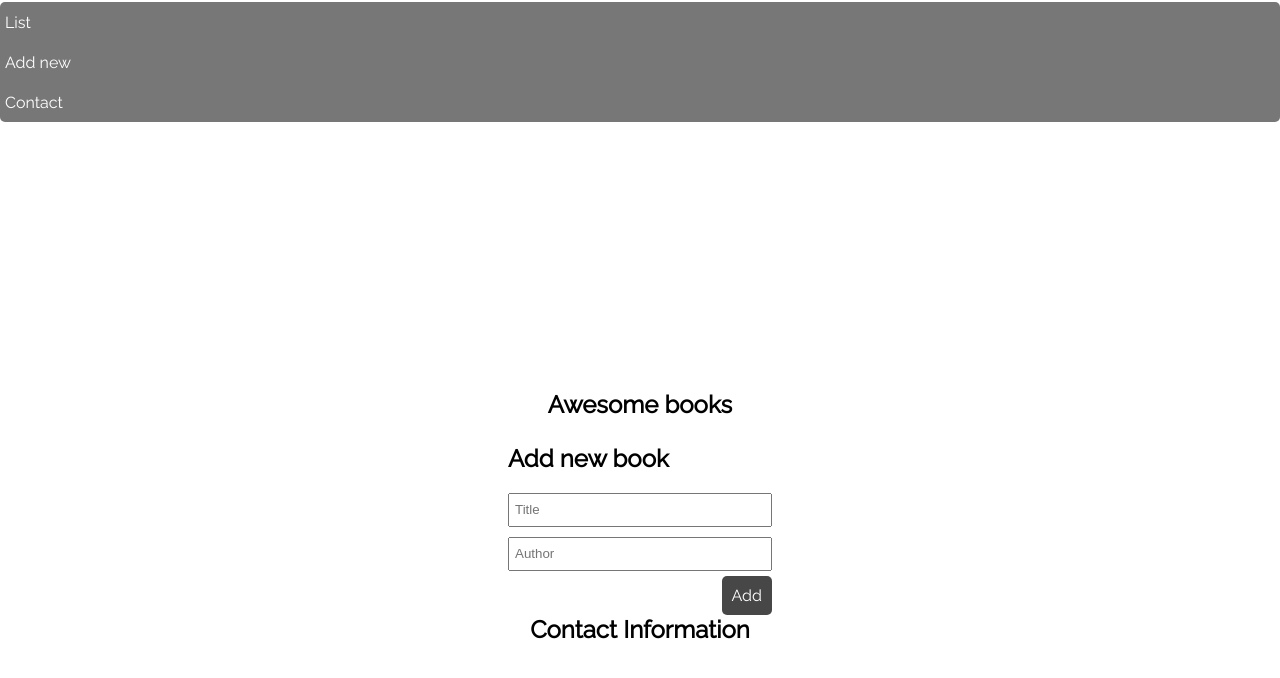
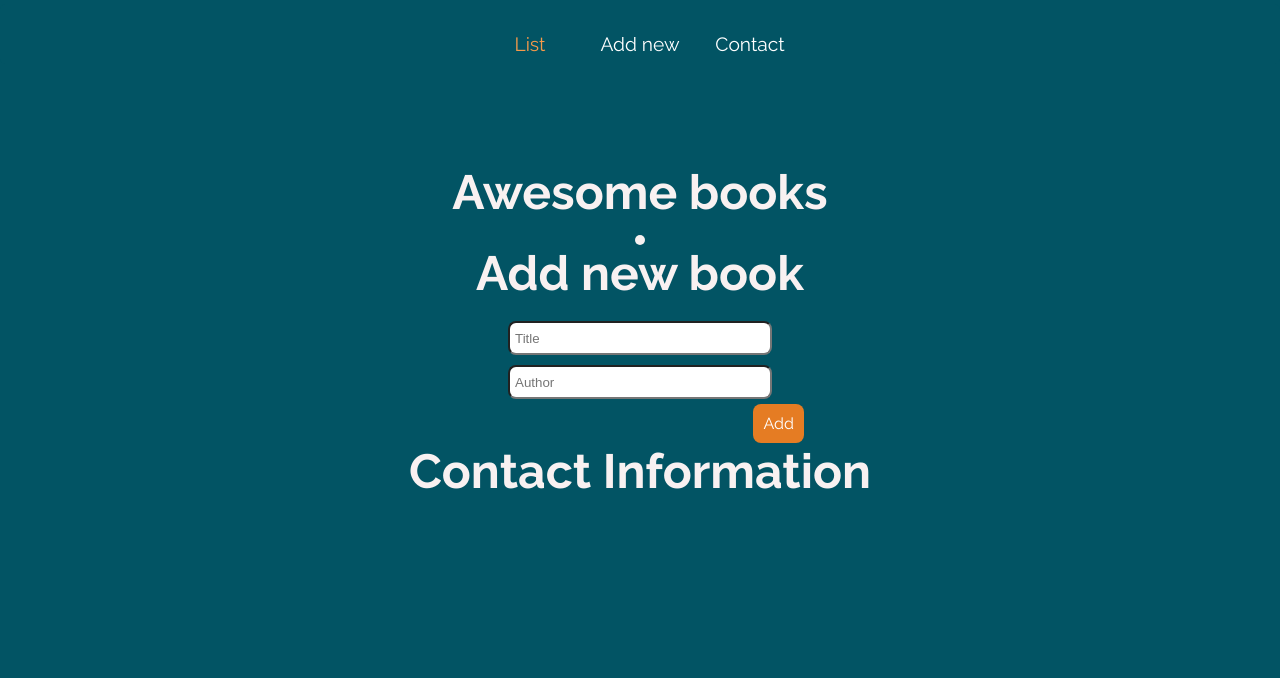
Before and after one commit to khanh-devos/awesome-books, a plain HTML site: page index.html in a window 1280 px wide. Drawn offline with Linux system fonts and the light colour scheme.

Commit message:
added the style

```diff
--- a/style.css
+++ b/style.css
@@ -1,4 +1,4 @@
-@import url("https://fonts.googleapis.com/css2?family=Raleway&display=swap");
+@import url("https://fonts.googleapis.com/css2?family=Raleway:wght@400;700&display=swap");
 
 body,
 h1,
@@ -14,18 +14,28 @@ p {
 h1,
 h2 {
   margin-bottom: 15px;
+  font-weight: 700;
 }
 
+h1 {
+  font-size: 3rem;
+}
+
+body {
+  background-color: #025464;
+  color: #f8f1f1;
+}
 main {
   display: flex;
   flex-direction: column;
   align-items: center;
-  justify-content: center;
-  height: 100vh;
+  justify-content: start;
+  height: 85vh;
+  margin-top: 100px;
 }
 
 .container {
-  border: 2px solid black;
+  background: #f8f1f1;
   border-radius: 10px;
   padding: 5px;
 }
@@ -44,17 +54,18 @@ main {
 .btn {
   all: unset;
   cursor: pointer;
-  border-radius: 5px;
+  border-radius: 8px;
 }
 
 ul li button.btn {
-  background: white;
+  background: #f8f1f1;
   padding: 5px;
   color: #000;
 }
 
 button:hover {
   border: 1px solid #000;
+  font-weight: 600;
 }
 
 #form {
@@ -69,15 +80,16 @@ button:hover {
   width: 250px;
   height: 20px;
   padding: 5px;
+  border-radius: 8px;
 }
 
 #form input:focus-visible {
-  outline: #474747 auto 1px;
+  outline: #e57c23 auto 1px;
   border-radius: 5px;
 }
 
 #form button {
-  background-color: #474747;
+  background-color: #e57c23;
   color: #fff;
   align-self: end;
   padding: 10px;
@@ -85,8 +97,8 @@ button:hover {
 
 #form button:focus,
 #form button:hover {
-  background-color: #fff;
-  color: #474747;
+  background-color: #e8aa42;
+  color: #fff;
   border: 1px solid #474747;
 }
 
@@ -102,21 +114,51 @@ ul li {
 
 ul {
   padding: 0;
-  background-color: #777;
-  margin-block: 2px;
+  background-color: #e57c23;
+  margin-block: 4px;
   border-radius: 5px;
 }
 
 ul:nth-child(even) {
-  background-color: #474747;
+  background-color: #e8aa42;
 }
 
 .line {
   height: 2px;
-  background-color: #474747;
+  background-color: #e57c23;
   width: 200px;
+  margin-block: 10px;
   border-radius: 2.5px;
   margin-block: 20px;
+}
+
+nav > ul {
+  display: flex;
+  width: 100%;
+  background-color: #025464;
+  justify-content: center;
+  padding-top: 20px;
+}
+nav > ul li {
+  display: flex;
+  width: 100px;
+  background-color: #025464;
+  justify-content: center;
+  font-size: 1.2rem;
+}
+
+nav > ul li:hover {
+  color: #f69a4a;
+  cursor: pointer;
+}
+
+nav > ul li.active {
+  color: #f69a4a;
+  cursor: pointer;
+}
+
+section[data-visible="false"] {
+  display: none;
 }
 
 @media screen and (min-width: 768px) {
```
